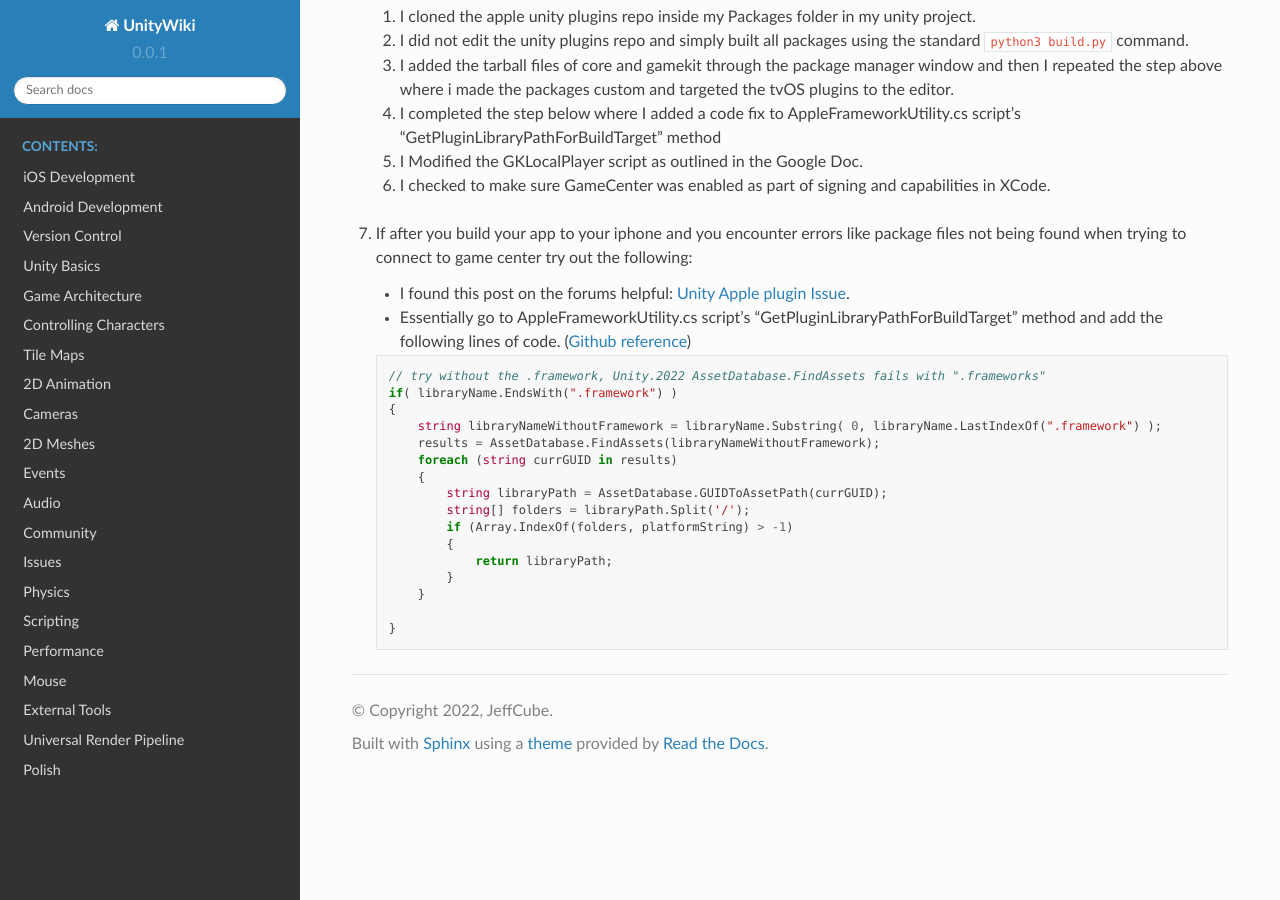
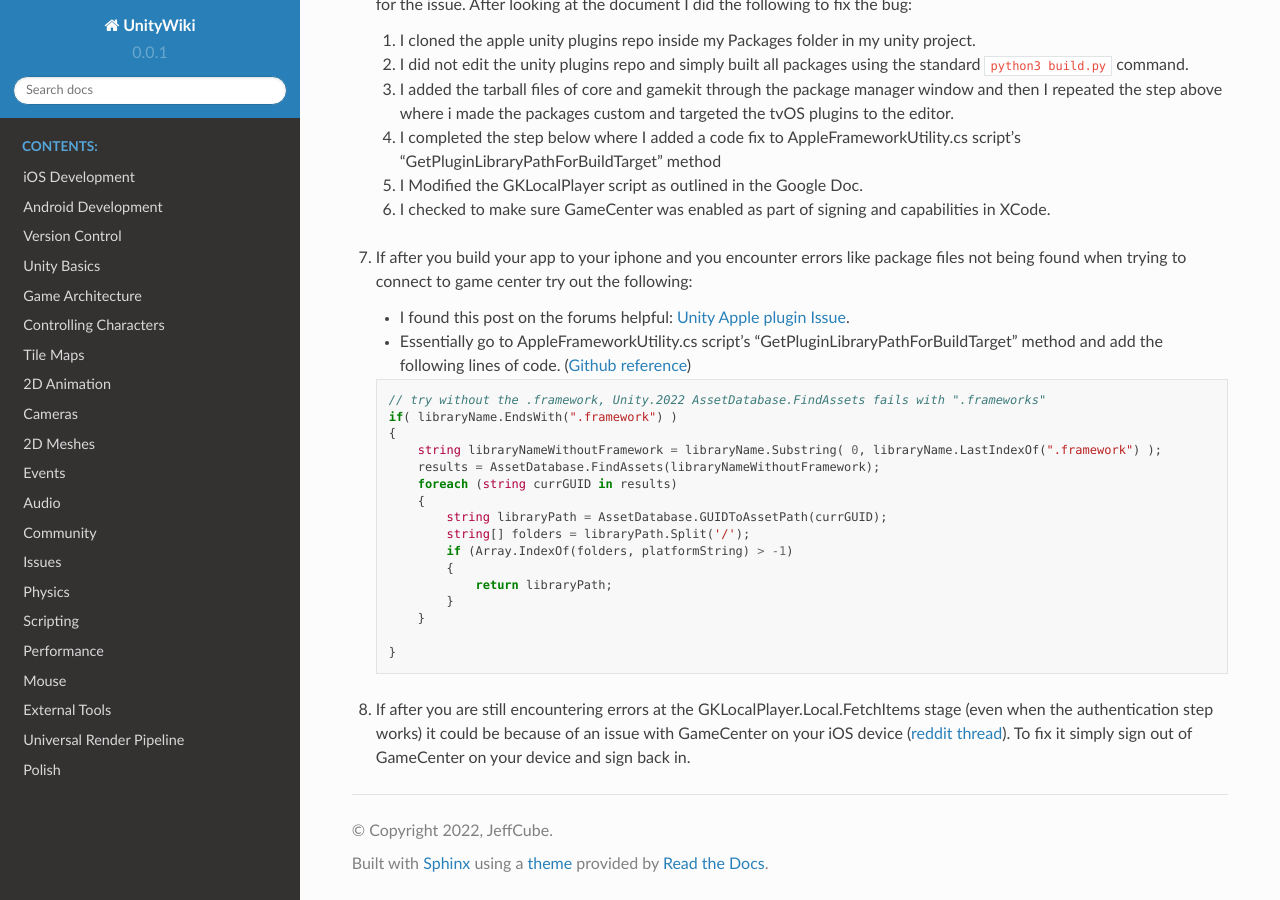
Before and after one commit to JeffCube99/UnityWiki, a Sphinx documentation site: the page built from docs/source/ios_development/gamecenter.rst, in a window 1280 px wide and 900 px high, scrolled down 2230 px. Built offline with Sphinx 7.4.7 and the Read the Docs theme 2.0.0, drawn with Linux system fonts in a browser that asks for light colours; some of the changed text lies outside the part shown.

Commit message:
* adding steps to game center setup

```diff
--- a/docs/source/ios_development/gamecenter.rst
+++ b/docs/source/ios_development/gamecenter.rst
@@ -22,7 +22,9 @@
 
 #.  Follow the `Unity Get Started Documentation <https://docs.unity.com/ugs/en-us/manual/authentication/manual/get-started>`_:
 
-    #.  Sign up for `Unity Gaming Services <https://unity.com/solutions/gaming-services>`_
+    #.  Sign up for `Unity Gaming Services <https://unity.com/solutions/gaming-services>`_. Make sure you lauch the
+        Authentication Service for your app. Sign up for the Apple Game Center identity provider and MAKE SURE
+        THE STATUS ON THE PROVIDER IS ENABLED!
     #.  Link your project to the service within the editor by going to **Edit > Project Settings**, clicking the **Services**
         row. I made a project within the Unity Gaming Services website so i just linked the existing project.
     #.  Install the SDK by going to **Window > Package Manager**. Select the **Unity Registry** dropdown and select
@@ -127,3 +129,7 @@
             }
 
         }
+
+#.  If after you are still encountering errors at the GKLocalPlayer.Local.FetchItems stage (even when the authentication
+    step works) it could be because of an issue with GameCenter on your iOS device (`reddit thread <https://www.reddit.com/r/DeadAhead/comments/15wptkx/comment/jzl4xvk/?utm_source=share&utm_medium=web3x&utm_name=web3xcss&utm_term=1&utm_content=share_button>`_).
+    To fix it simply sign out of GameCenter on your device and sign back in.
```
